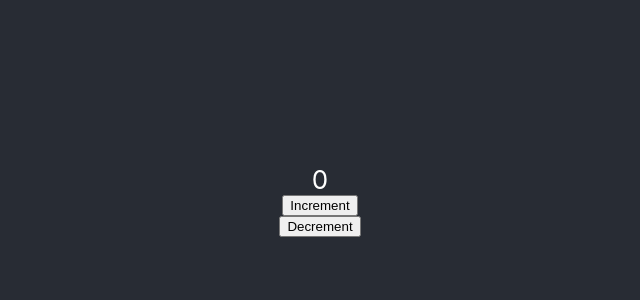
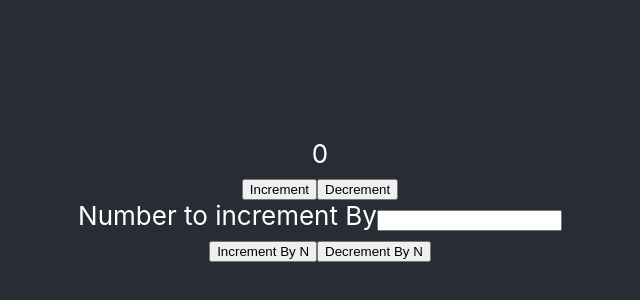
Before and after one commit to cawilson1/cohort5fakeredux-counter, a React (Create React App) app: page / in a window 1280 px wide. Shown: the part 200-500 px from the top of the page, without its empty margins (320-960 px from the left). Built offline with nearby package versions, Linux system fonts and the light colour scheme.

Commit message:
increment and decrement by n

```diff
--- a/src/App.js
+++ b/src/App.js
@@ -3,6 +3,11 @@ import "./App.css";
 
 const INCREMENT_COUNTER = "INCREMENT_COUNTER";
 const DECREMENT_COUNTER = "DECREMENT_COUNTER";
+
+const INCREMENT_BY_N = "INCREMENT_BY_N";
+const DECREMENT_BY_N = "DECREMENT_BY_N";
+
+const UPDATE_N = "UPDATE_N";
 
 function incrementCounter() {
   return {
@@ -15,30 +20,77 @@ function decrementCounter() {
   };
 }
 
+function incrementByN() {
+  return {
+    type: INCREMENT_BY_N
+  };
+}
+function decrementByN() {
+  return {
+    type: DECREMENT_BY_N
+  };
+}
+
+function updateN(n) {
+  return {
+    type: UPDATE_N,
+    n: n
+  };
+}
+
 const reducer = (state, action) => {
   switch (action.type) {
     case INCREMENT_COUNTER:
       return { ...state, counter: state.counter + 1 };
     case DECREMENT_COUNTER:
       return { ...state, counter: state.counter - 1 };
+    case UPDATE_N:
+      return { ...state, n: action.n };
+    case INCREMENT_BY_N:
+      return { ...state, counter: state.counter + state.n };
+    case DECREMENT_BY_N:
+      return { ...state, counter: state.counter - state.n };
     default:
       return state;
   }
 };
 
 const initialState = {
-  counter: 0
+  counter: 0,
+  n: 0
 };
 
 function App() {
   // const [count, setCount] = useState(0);
   const [state, dispatch] = useReducer(reducer, initialState);
+  console.log(state);
   return (
     <div className="App">
       <header className="App-header">
         <div>{state.counter}</div>
-        <button onClick={() => dispatch(incrementCounter())}>Increment</button>
-        <button onClick={() => dispatch(decrementCounter())}>Decrement</button>
+        <div>
+          <div>
+            <button onClick={() => dispatch(incrementCounter())}>
+              Increment
+            </button>
+            <button onClick={() => dispatch(decrementCounter())}>
+              Decrement
+            </button>
+          </div>
+        </div>
+        <div>
+          <label>Number to increment By</label>
+          <input
+            onChange={event => dispatch(updateN(Number(event.target.value)))}
+          />
+          <br />
+          <button onClick={() => dispatch(incrementByN())}>
+            Increment By N
+          </button>
+          <button onClick={() => dispatch(decrementByN())}>
+            Decrement By N
+          </button>
+        </div>
       </header>
     </div>
   );
```
